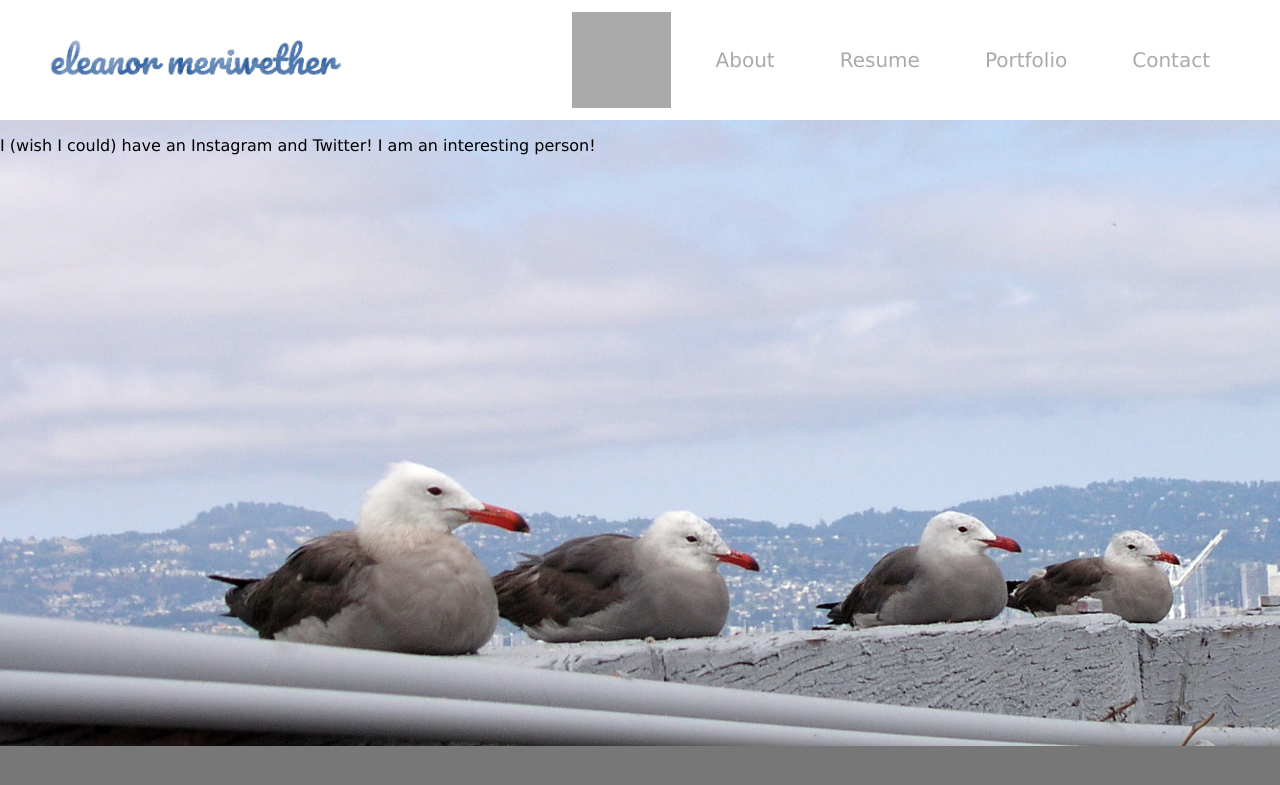
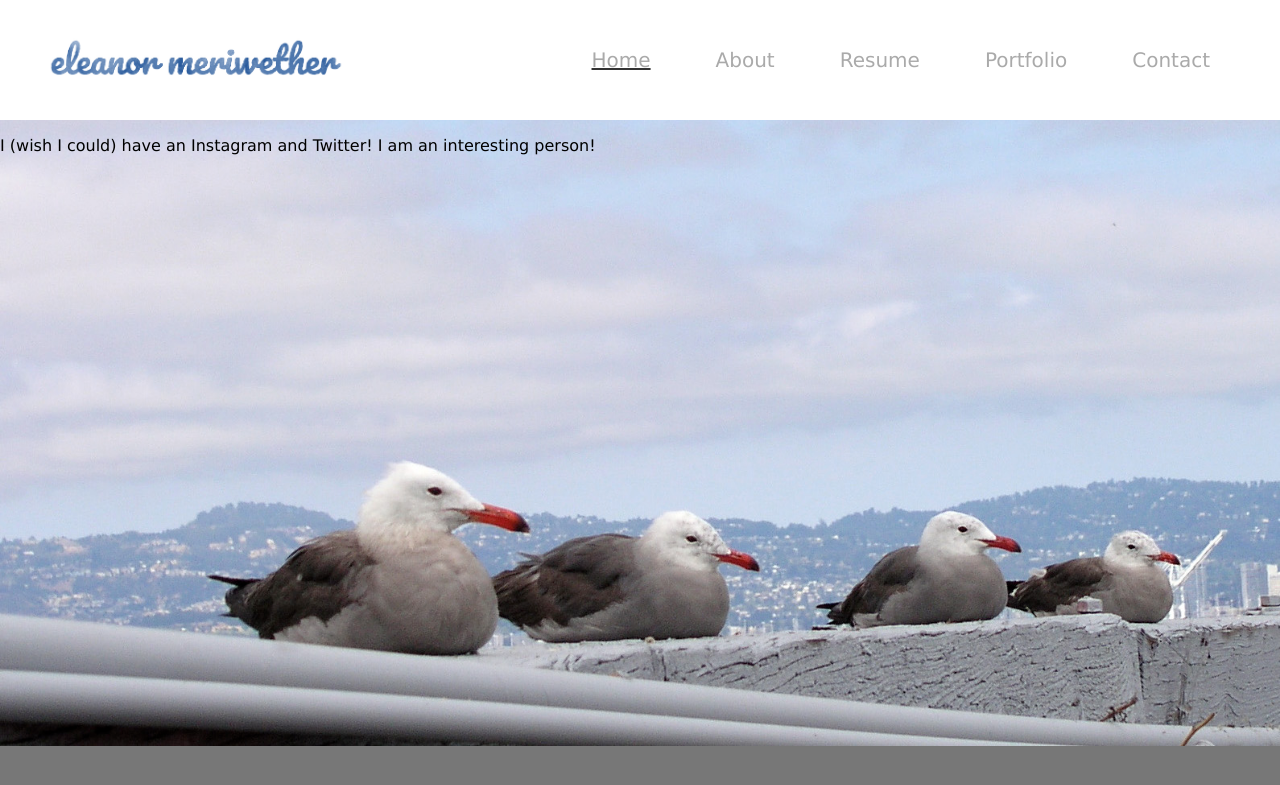
Before and after one commit to emeriwether/emeriwether.github.io, a Jekyll site: the page built from index.html, in a window 1280 px wide. Shown: the top 785 px of the page. Built offline with Jekyll 4.4.1, drawn with Linux system fonts in a browser that asks for light colours; nearby versions of some CDN libraries.

Commit message:
topnav highilight current

```diff
--- a/css/styles.css
+++ b/css/styles.css
@@ -94,7 +94,6 @@ nav {
 }
 
 #topNav li.current {
-    background-color: #aaa;
     color: #333;
-    text-decoration: none;
+    text-decoration: underline;
 }
```
